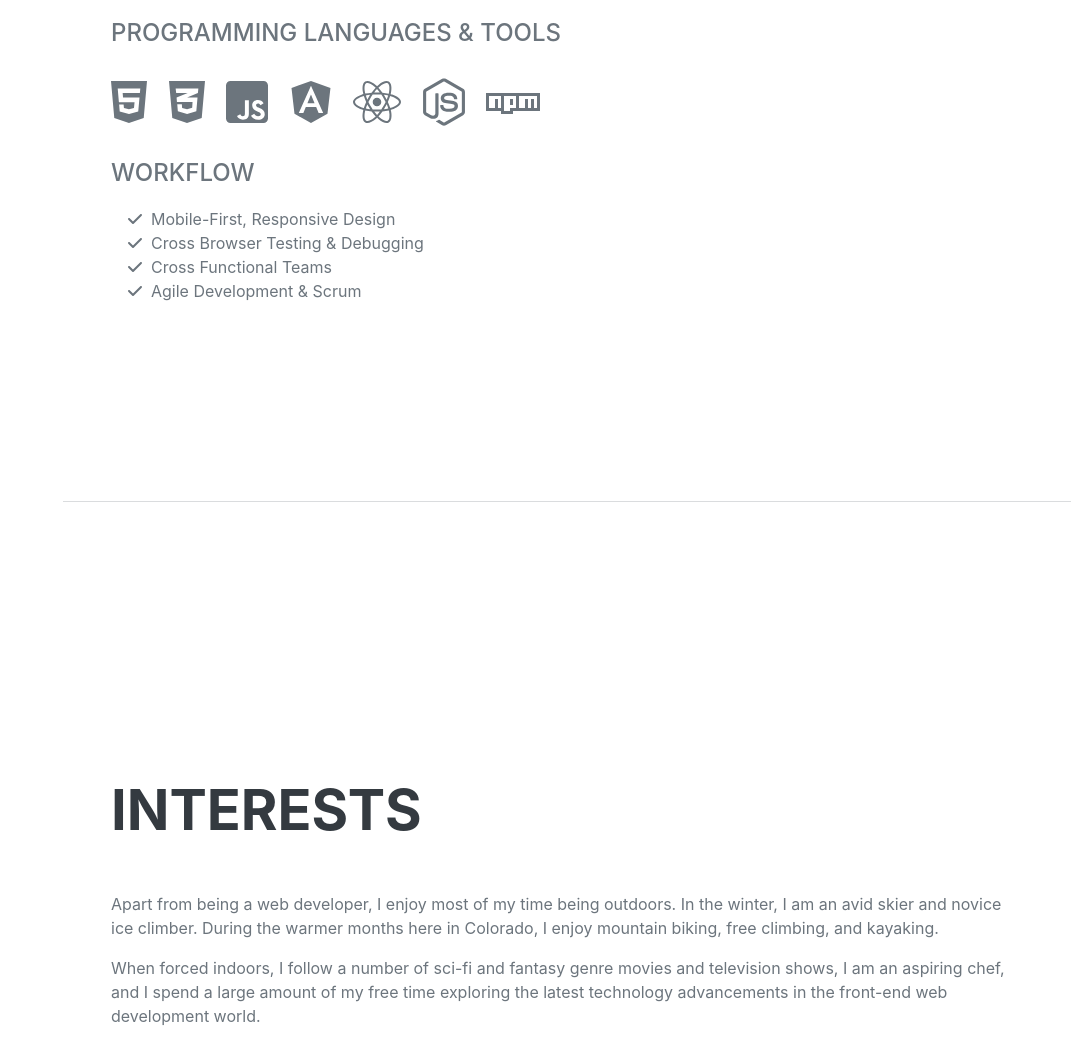
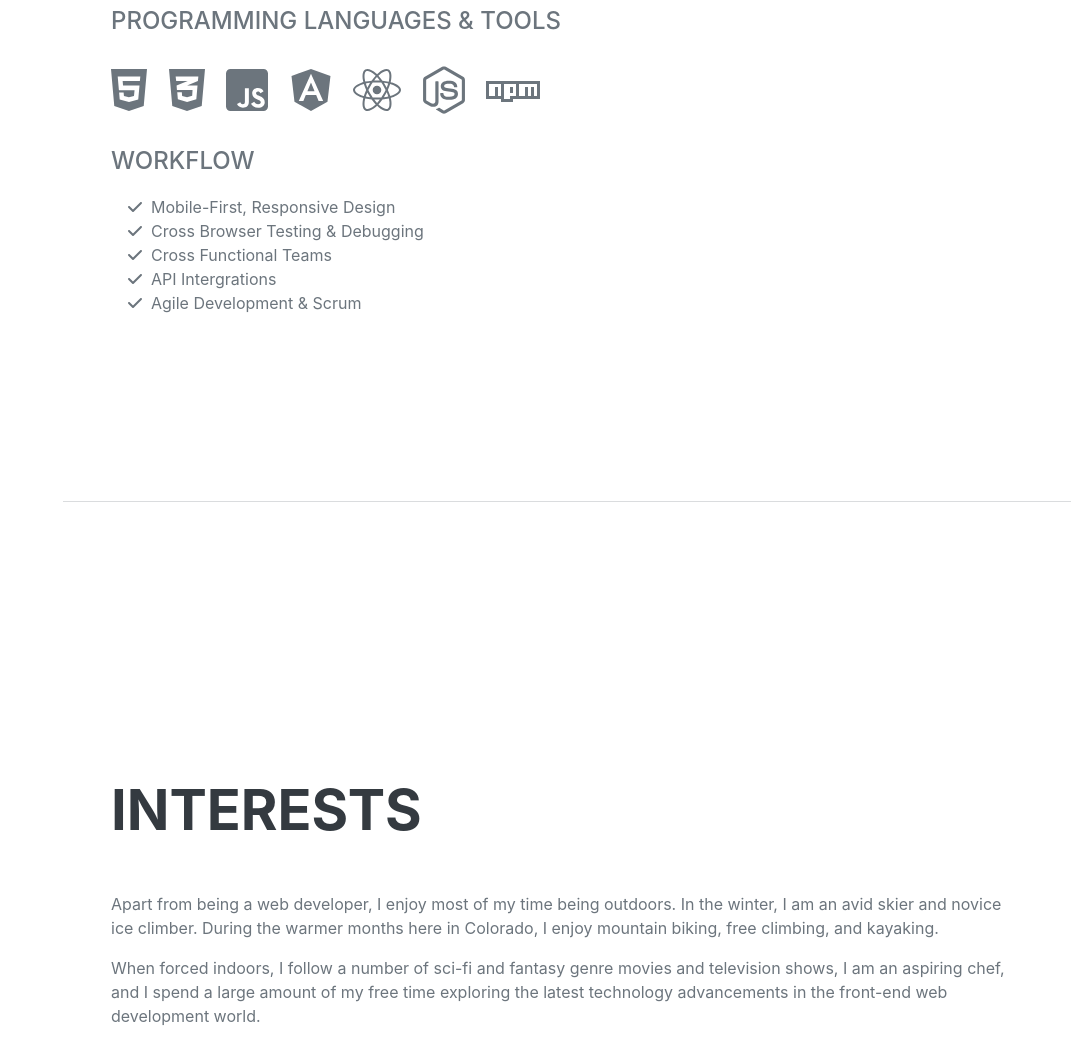
Before and after one commit to Tharak37/Resume, a plain HTML site: page index.html in a window 1280 px wide. Shown: the part 3633-4696 px from the top of the page, without its empty margins (209-1280 px from the left). Drawn offline with nearby package versions, Linux system fonts and the light colour scheme; a web font is replaced by a local one.

Commit message:
added changes

```diff
--- a/index.html
+++ b/index.html
@@ -194,6 +194,10 @@
                     </li>
                     <li>
                         <span class="fa-li"><i class="fas fa-check"></i></span>
+                        API Intergrations
+                    </li>
+                    <li>
+                        <span class="fa-li"><i class="fas fa-check"></i></span>
                         Agile Development & Scrum
                     </li>
                 </ul>
```
